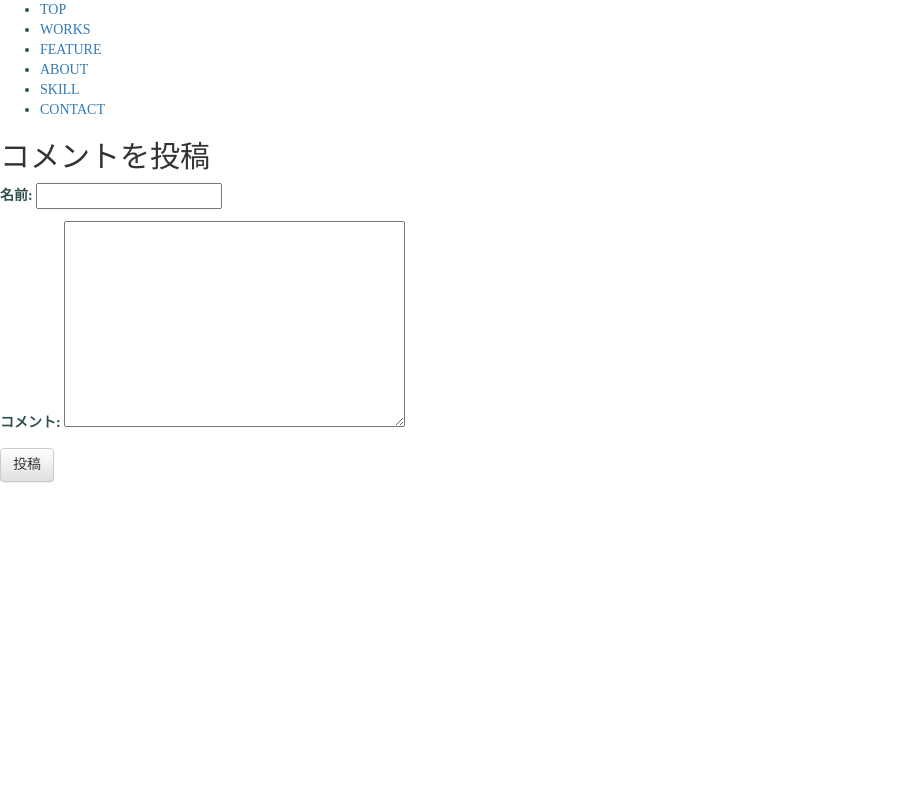
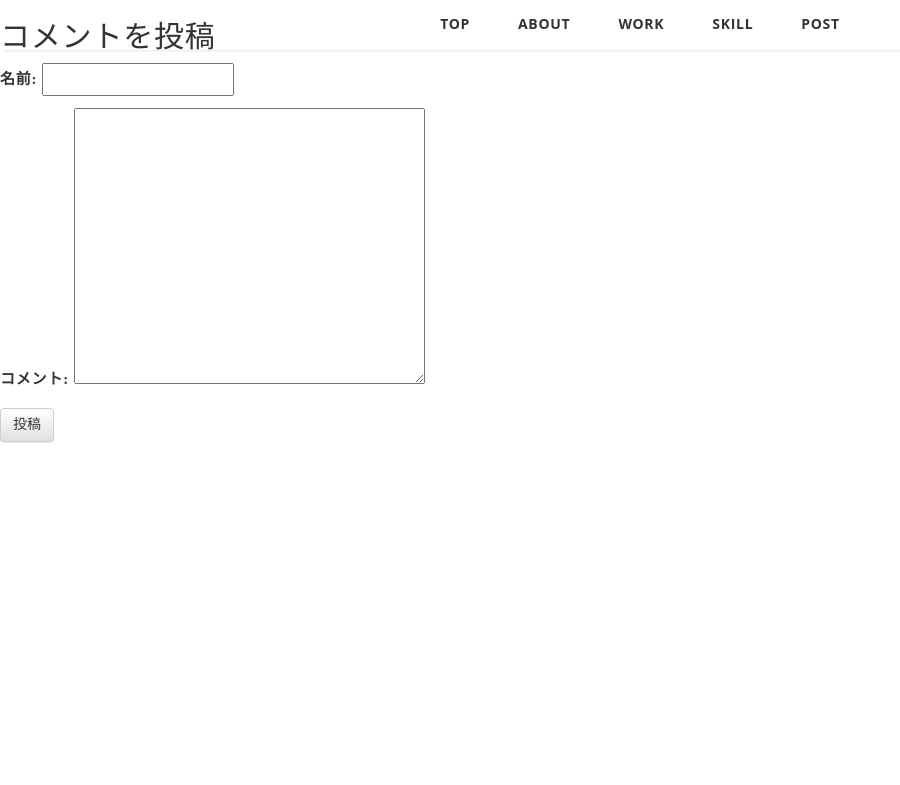
Before and after one commit to Nakagaki-Yuto/Portfolio, a Django app: template blog/templates/blog/add_comment.html in a window 1280 px wide. Shown: the top 785 px of the page, without its empty margins (0-900 px from the left). Run offline with Django 3.2, Linux system fonts and the light colour scheme; the template is opened without the code that fills it: values that come from a table or form of the project are taken from there, others are empty; some libraries are stand-ins or nearby versions.

Commit message:
edit css file

```diff
--- a/blog/static/css/blog.css
+++ b/blog/static/css/blog.css
@@ -1,20 +1,111 @@
-* {
+/*全体*/
+
+body {
     color: darkslategrey;
     font-family: "游ゴシック Medium", "Yu Gothic Medium", "游ゴシック体", "YuGothic", "メイリオ", "Meiryo", "ＭＳ Ｐゴシック", "MS PGothic";
+    font-size: 15px;
+    line-height: 1.8;
+    letter-spacing: .8px;
+    word-break: normal;
+    color: #333333;
 }
 
-.page-header {
-    margin-top: 0;
+ul,
+li {
+  list-style: none;
 }
 
-.post {
-    margin: 50px;
+a {
+    text-decoration: none;
 }
 
-.comment {
-    margin: 50px;
-}
+/*navbar*/
+.navbar {
+    position: fixed;
+    top: -10;
+    left: 0;
+    z-index: 100;
+    width: 100%;
+    height: 60px;
+    margin-bottom: opx;
+    -webkit-box-shadow: 0 3px 3px -3px rgba(0, 0, 0, .2);
+    -moz-box-shadow: 0 3px 3px -3px rgba(0, 0, 0, .2);
+    box-shadow: 0 3px 3px -3px rgba(0, 0, 0, .2);
+  }
 
-h1, h2 a, h3, h4 a {
-    color: black;
-}
+  .navbar-list {
+    display: flex;
+    flex-wrap: wrap;
+    justify-content: center;
+    padding-left: 0%;
+  }
+
+  .navbar-item {
+    font-family: "Open sans", sans-serif;
+    font-size: 14px;
+    font-weight: bold;
+    padding: 0 24px;
+    letter-spacing: .05em;
+  }
+
+  .navbar-link {
+    position: relative;
+    display: inline-block;
+    padding: 20px 0;
+    -webkit-transition: .3s;
+    transition: .3s;
+    color: #333;
+  }
+
+  .navbar-link:hover {
+    color: #333;
+    text-decoration: none;
+  }
+
+  .navbar-link:after {
+    position: absolute;
+    bottom: 10;
+    left: 50%;
+    width: 0;
+    height: 3px;
+    content: "";
+    transition: .3s;
+    -webkit-transform: translateX(-50%);
+    transform: translateX(-50%);
+    background-color: #333;
+  }
+
+  .navbar-link:hover:after {
+    width: 100%;
+  }
+
+
+/*page-header*/
+.page-header {
+    display: flex;
+    align-items: center;
+    justify-content: center;
+    height: 86vh;
+    user-select: none;
+  }
+
+  .logo {
+    position: relative;
+    margin-bottom: 30px;
+    padding: 0 20px;
+    text-align: center;
+  }
+
+  .logo-title {
+    font-family: "Open sans", sans-serif;
+    font-size: 64px;
+    padding-bottom: 20px;
+    line-height: 1;
+    letter-spacing: .2em;
+  }
+
+  .logo-subtitle {
+    font-size: 30px;
+    margin-top: 5px;
+    letter-spacing: .2em;
+  }
--- a/blog/templates/blog/base.html
+++ b/blog/templates/blog/base.html
@@ -9,18 +9,17 @@
     </head>
     <body>
 
-        <!-- .gnav -->
-        <nav class="gnav" class="fixed">
-            <ul class="gnav-list">
-                <li class="gnav-item"><a class="gnav-link" href="#works-section">TOP</a></li>
-                <li class="gnav-item"><a class="gnav-link" href="#works-section">WORKS</a></li>
-                <li class="gnav-item"><a class="gnav-link" href="#feature-section">FEATURE</a></li>
-                <li class="gnav-item"><a class="gnav-link" href="#about-section">ABOUT</a></li>
-                <li class="gnav-item"><a class="gnav-link" href="#skill-section">SKILL</a></li>
-                <li class="gnav-item"><a class="gnav-link" href="#contact-section">CONTACT</a></li>
+        <!-- .navbar -->
+        <nav class="navbar" class="fixed">
+            <ul class="navbar-list">
+                <li class="navbar-item"><a class="navbar-link" href="#top-section">TOP</a></li>
+                <li class="navbar-item"><a class="navbar-link" href="#about-section">ABOUT</a></li>
+                <li class="navbar-item"><a class="navbar-link" href="#work-section">WORK</a></li>
+                <li class="navbar-item"><a class="navbar-link" href="#skill-section">SKILL</a></li>
+                <li class="navbar-item"><a class="navbar-link" href="#post-section">POST</a></li>
             </ul>
         </nav>
-        <!-- /.gnav -->
+        <!-- /.navbar -->
 
         {% block content %}
         {% endblock %}
```
Also changed, not shown: blog/templates/blog/home.html (+6 -4 lines).
